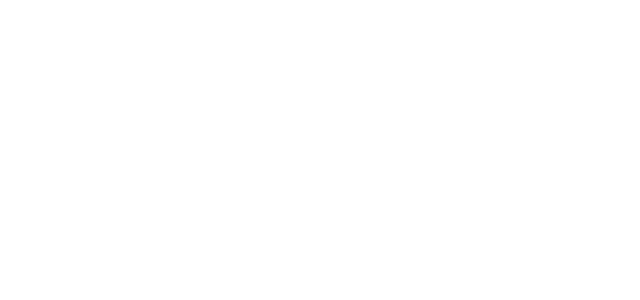
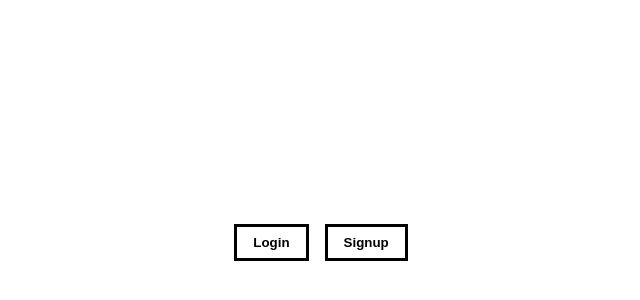
Before and after one commit to Husain01/CV, a React (Vite) app: page / in a window 1280 px wide. Before the commit this address had no page. Shown: the part 166-466 px from the top of the page, without its empty margins (319-959 px from the left). Built offline with nearby package versions, Linux system fonts and the light colour scheme.

Commit message:
Update: Home page and login signup

```diff
--- a/src/App.jsx
+++ b/src/App.jsx
@@ -5,12 +5,14 @@ import { Logout } from './pages/Auth/Logout'
 import { Welcome } from './pages/Welcome/Welcome'
 import { Profile } from './pages/Profile/Profile'
 import { Edit } from './pages/Edit/Edit'
+import { Home } from './pages/Home/Home'
 
 function App() {
 
   return (
     <div className="App">
       <Routes>
+        <Route path='/' element={<Home/>}/>
         <Route path='/login' element={<Login/>}/>
         <Route path='/signup' element={<Signup/>}/>
         <Route path='/logout' element={<Logout/>}/>
--- a/src/pages/Auth/Login.jsx
+++ b/src/pages/Auth/Login.jsx
@@ -20,7 +20,9 @@ export const Login = () => {
       const loginDocSnap = await getDoc(loginRef)
       console.log(loginRef)
       console.log(loginDocSnap.data().username)
+      console.log(data.user.uid)
       setUsername(localStorage.setItem("username", loginDocSnap.data().username))
+      localStorage.setItem("userID", data.user.uid);
       if (loginDocSnap.exists()) {
         navigate(`/${username}`)
       }
--- a/src/pages/Auth/Signup.jsx
+++ b/src/pages/Auth/Signup.jsx
@@ -11,7 +11,7 @@ export const Signup = () => {
   const [email, setEmail] = useState("");
   const [password, setPassword] = useState("");
   const { username, setUsername } = useAuth();
-  console.log(auth?.currentUser?.uid);
+  // console.log(auth?.currentUser?.uid);
 
   const signUpHandler = async () => {
     const usernamesCol = collection(db, "usernames");
--- /dev/null
+++ b/src/pages/Home/Home.css
@@ -0,0 +1,18 @@
+.home{
+    display: flex;
+    align-items: center;
+    justify-content: center;
+    height: 100vh;
+    gap: 1rem;
+}
+
+.home button{
+    padding:.5rem 1rem;
+    border: 3px solid black;
+    background-color: transparent;
+    font-weight: 800;
+}
+
+.home button:hover{
+    background-color: rgb(182, 182, 182);
+}
--- /dev/null
+++ b/src/pages/Home/Home.jsx
@@ -0,0 +1,16 @@
+import React from 'react'
+import { Link } from 'react-router-dom'
+import './Home.css'
+
+export const Home = () => {
+  return (
+    <div className='home'>
+        <Link to='/login'>
+        <button>Login</button>
+        </Link>
+        <Link to='/signup'>
+        <button>Signup</button>
+        </Link>
+    </div>
+  )
+}
```
